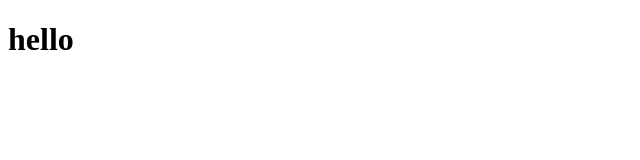
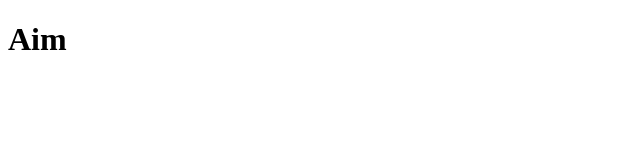
Before and after one commit to premcodeexplorer/DSA-project, a plain HTML site: page Algorithms/Quicksort/Quicksortelements/aim.html in a window 1280 px wide. Shown: the full height of the page, 0-640 px from the left. Drawn offline with Linux system fonts and the light colour scheme.

Commit message:
Modified: aim.html in quicksort

```diff
--- a/Algorithms/Quicksort/Quicksortelements/aim.html
+++ b/Algorithms/Quicksort/Quicksortelements/aim.html
@@ -6,6 +6,6 @@
     <title>Aim</title>
 </head>
 <body>
-    <h1>hello</h1>
+    <h1>Aim</h1>
 </body>
 </html>
```
